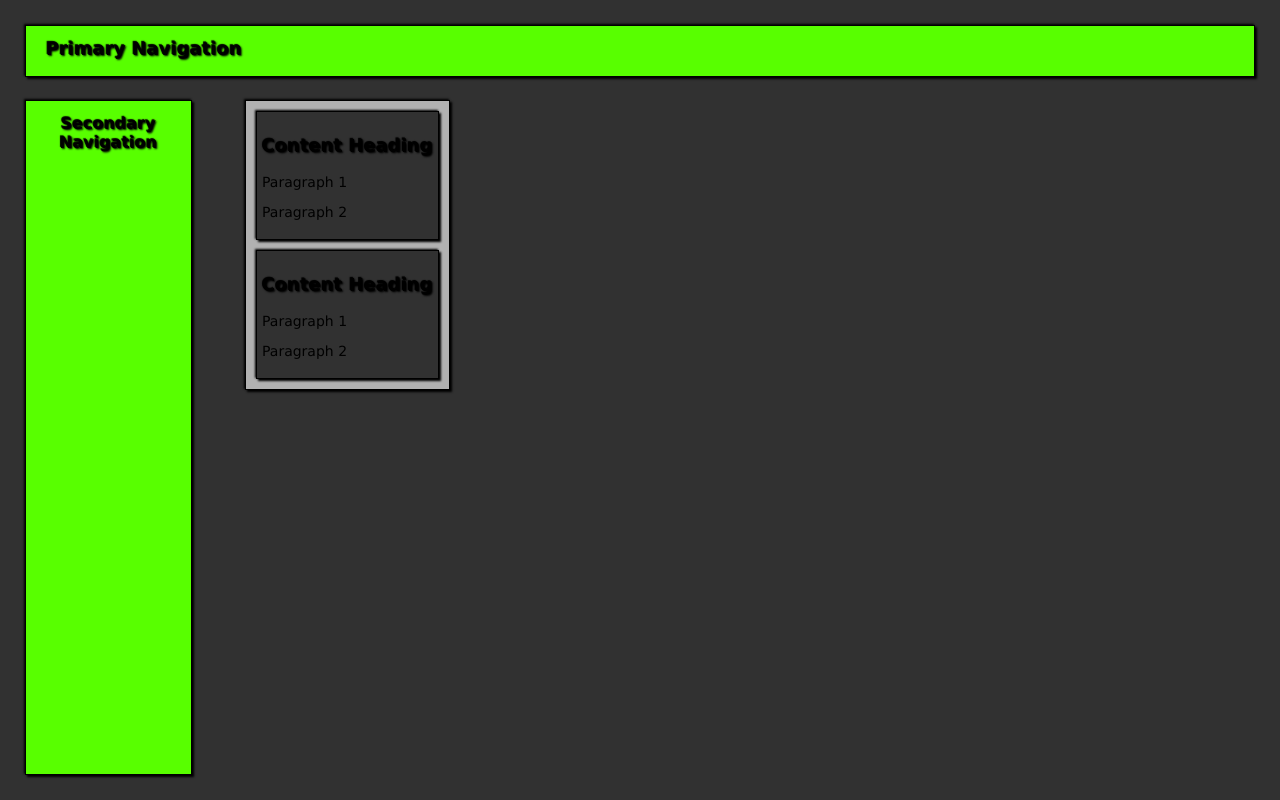
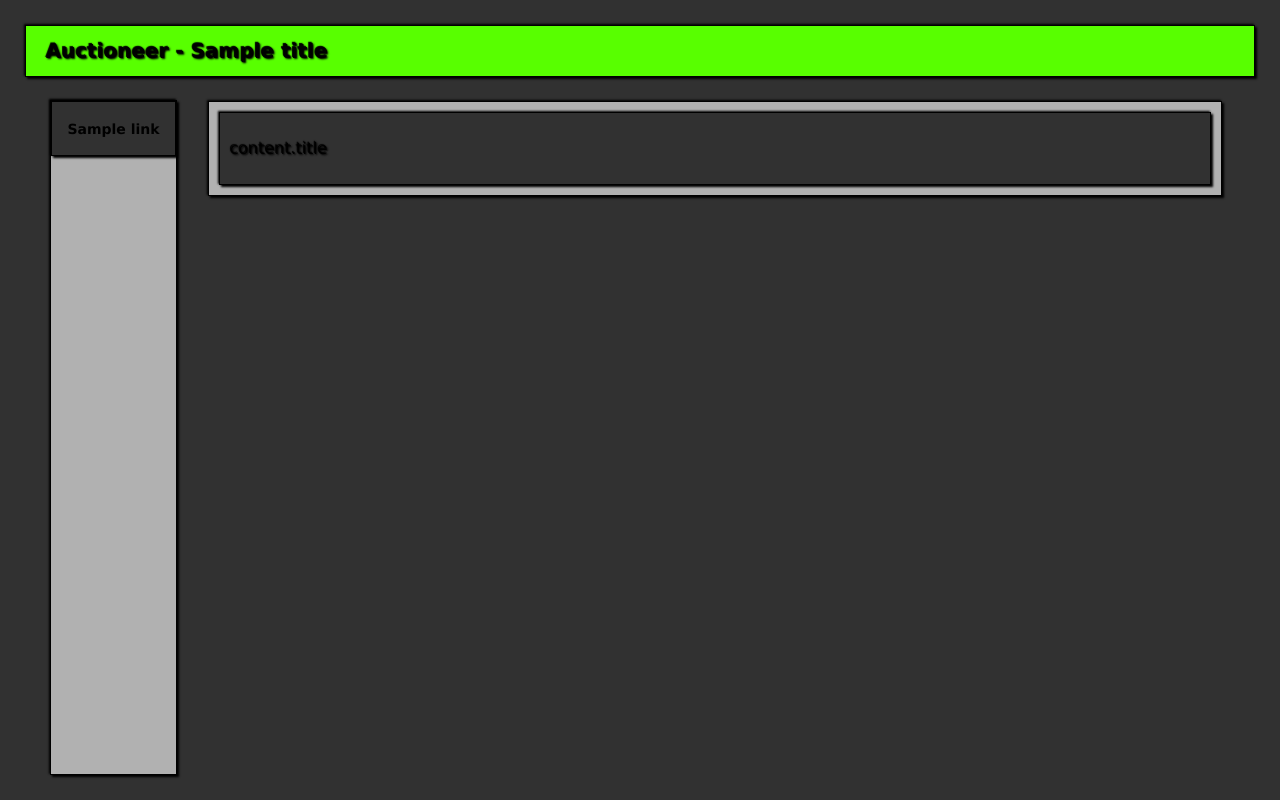
Before and after one commit to selindho/dewas, a Django app: template templates/main.html in a window 1280 px wide. Run offline with Django 3.2, Linux system fonts and the light colour scheme; the template is opened without the code that fills it: most values are stand-ins (such as "Sample title", 1, 10 or a date in 2020).

Commit message:
Finished CSS for main page.

```diff
--- a/Auctioneer/static/style_main.css
+++ b/Auctioneer/static/style_main.css
@@ -24,14 +24,13 @@ div#Content div{
     border: 1px solid #000000;
     box-shadow: 2px 2px 2px #000000, -1px -1px 2px #000000;
     margin: 10px;
-    padding: 5px;
+    padding: 10px;
 }
 
 h1 {
-    /* Main menu heading */
-	position: relative;
+    /* Main heading */
 	font-family: Verdana, Geneva, sans-serif;
-	font-size: 18px;
+	font-size: 20px;
 	font-weight: bold;
 	color: #000000;
 	text-shadow: 1px 1px 2px #000000, -1px -1px 1px #000000;
@@ -39,24 +38,42 @@ h1 {
 }
 
 h2 {
-    /* Secondary menu heading */
+    /* Secondary heading */
 	font-family: Verdana, Geneva, sans-serif;
 	font-size: 16px;
 	font-weight: bold;
 	color: #000000;
 	text-shadow: 1px 1px 2px #000000, -1px -1px 1px #000000;
-	text-align: center;
-
 }
 
 h3 {
+    /* Content heading */
 	font-family: Verdana, Geneva, sans-serif;
-	font-size: 18px;
-	font-weight: bold;
+	font-size: 16px;
+	font-weight: normal;
 	color: #000000;
 	text-shadow: 1px 1px 2px #000000, -1px -1px 1px #000000;
 }
 
+#SecondaryMenu h2 {
+    /* Secondary menu heading */
+	text-align: center;
+}
+
+#SecondaryMenu h4 {
+    /* Secondary menu link heading */
+	text-align: center;
+}
+
+#SecondaryMenu div:hover {
+	background-color: #58FF00;
+}
+
+#SecondaryMenu div {
+	background-color: #313131;
+	border: 1px solid #000000;
+    box-shadow: 2px 2px 2px #000000, -1px -1px 2px #000000;
+}
 
 /* Pseudo classes */
 
@@ -111,11 +128,9 @@ a:active {
 /* ID's */
 
 #Container {
-	position: absolute;
-	top: 0;
-	bottom: 0;
-	left: 0;
-	bottom: 0;
+	position: relative;
+    width: 100%;
+    height: 100%;
 	z-index: 1;
 }
 
@@ -136,14 +151,12 @@ a:active {
 
 #SecondaryMenu {
 	position: fixed;
-	background-color: #58FF00;
+	background-color: #B1B1B1;
 	top: 100px;
-	left: 25px;
+	left: 50px;
 	bottom: 25px;
 	width: 125px;
 	z-index: 3;
-	padding-left: 20px;
-	padding-right: 20px;
 	border: 1px solid #000000;
 	font-weight: normal;
 	box-shadow: 2px 2px 2px #000000, -1px -1px 2px #000000;
@@ -160,12 +173,11 @@ a:active {
 }
 
 #Content {
-	position: relative;
+	position: absolute;
 	background-color: #B1B1B1;
-	margin-left: 245px;
-	margin-right: 50px;
-	margin-bottom: 25px;
-	margin-top: 100px;
+	left: 200px;
+	right: 50px;
+	top: 93px;
 	border: 1px solid #000000;
 	box-shadow: 2px 2px 2px #000000, -1px -1px 2px #000000;
 }
--- a/templates/main.html
+++ b/templates/main.html
@@ -17,11 +17,13 @@
 		<div id=Container>
 
 			<div id=PrimaryMenu>
-				<h1>Primary Navigation</h1>
+				<h1>Auctioneer - {{ title }}</h1>
 			</div>
 
 			<div id=SecondaryMenu>
-				<h2>Secondary Navigation</h2>
+                {% for link in link_list %}
+                <div><h4><a href='{{ link.target }}'>{{ link.name }}</a></h4></div>
+                {% endfor %}
 			</div>
 
 			<div id=TopPatch>
@@ -30,17 +32,12 @@
 
 			<div id=Content>
 
+                {% for content in content_list %}
                 <div>
-				    <h3>Content Heading</h3>
-				    <p>Paragraph 1</p>
-				    <p>Paragraph 2</p>
+				    <h3>content.title</h3>
+				    <!-- TODO: Print content! -->
                 </div>
-
-                <div>
-				    <h3>Content Heading</h3>
-				    <p>Paragraph 1</p>
-				    <p>Paragraph 2</p>
-                </div>
+                {% endfor %}
 
 			</div>
 
```
